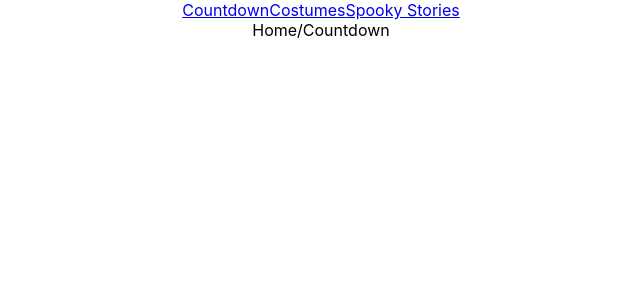
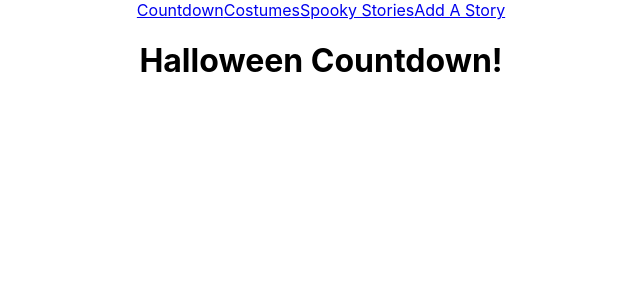
Before and after one commit to sethbdev/phase-2-project, a React (Create React App) app in the folder phase-2-proj/: page /countdown in a window 1280 px wide. Shown: the top 300 px of the page, without its empty margins (319-959 px from the left). Built offline with nearby package versions, Linux system fonts and the light colour scheme.

Commit message:
added link and route for storiesform component

```diff
--- a/phase-2-proj/db.json
+++ b/phase-2-proj/db.json
@@ -142,8 +142,5 @@
       "image": "./assets/stories/10.jpg",
       "content": "some content"
     }
-  ],
-  "profile": {
-    "name": "typicode"
-  }
+  ]
 }
--- a/phase-2-proj/src/components/App.js
+++ b/phase-2-proj/src/components/App.js
@@ -5,6 +5,7 @@ import Navbar from "./Navbar";
 import Countdown from "./Countdown";
 import CostumesContainer from "./CostumesContainer";
 import SpookyStoriesContainer from "./SpookyStoriesContainer";
+import StoriesForm from "./StoriesForm";
 
 function App() {
   return (
@@ -14,11 +15,14 @@ function App() {
         <Route path="/countdown">
           <Countdown />
         </Route>
-        <Route path="/costumes">
+        <Route exact path="/costumes">
           <CostumesContainer />
         </Route>
-        <Route path="/spookystories">
+        <Route exact path="/spookystories">
           <SpookyStoriesContainer />
+        </Route>
+        <Route exact path="/spookystories/new">
+          <StoriesForm />
         </Route>
       </Switch>
     </div>
--- a/phase-2-proj/src/components/Countdown.js
+++ b/phase-2-proj/src/components/Countdown.js
@@ -1,7 +1,12 @@
-import React from "react";
+import React, { useEffect, useState } from "react";
 
 const Countdown = () => {
-  return <div>Home/Countdown</div>;
+
+  return (
+    <div>
+      <h1>Halloween Countdown!</h1>
+    </div>
+  );
 };
 
 export default Countdown;
--- a/phase-2-proj/src/components/Navbar.js
+++ b/phase-2-proj/src/components/Navbar.js
@@ -5,8 +5,9 @@ const Navbar = () => {
   return (
     <div>
       <NavLink to="/countdown">Countdown</NavLink>
-      <NavLink to="/costumes">Costumes</NavLink>
-      <NavLink to="/spookystories">Spooky Stories</NavLink>
+      <NavLink exact to="/costumes">Costumes</NavLink>
+      <NavLink exact to="/spookystories">Spooky Stories</NavLink>
+      <NavLink exact to="/spookystories/new">Add A Story</NavLink>
     </div>
   );
 };
```
Also changed, not shown: phase-2-proj/src/components/logo.svg (deleted).
